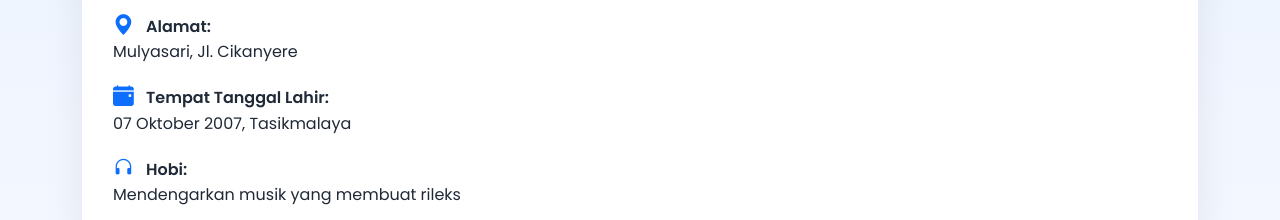
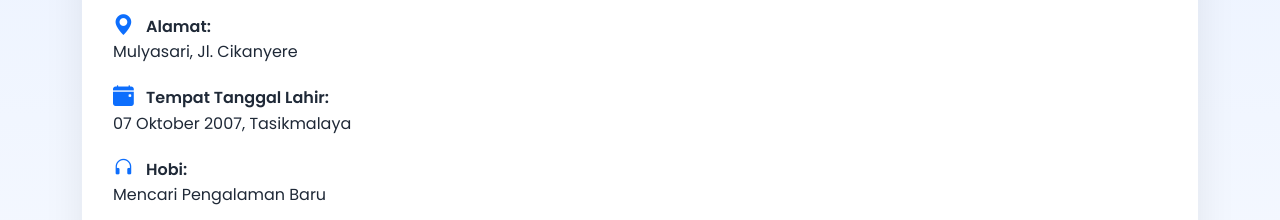
Before and after one commit to filah-syahidah/portofolio-filah, a plain HTML site: page about.html in a window 1280 px wide. Shown: the part 862-1082 px from the top of the page. Drawn offline with nearby package versions, Linux system fonts and the light colour scheme.

Commit message:
Update about

```diff
--- a/about.html
+++ b/about.html
@@ -61,7 +61,7 @@
                 <p><i class="bi bi-person-fill"></i> <strong>Nama Lengkap:</strong><br>Filah Syahidah</p>
                 <p><i class="bi bi-geo-alt-fill"></i> <strong>Alamat:</strong><br>Mulyasari, Jl. Cikanyere</p>
                 <p><i class="bi bi-calendar-event-fill"></i> <strong>Tempat Tanggal Lahir:</strong><br>07 Oktober 2007, Tasikmalaya</p>
-                <p><i class="bi bi-headphones"></i> <strong>Hobi:</strong><br>Mendengarkan musik yang membuat rileks</p>
+                <p><i class="bi bi-headphones"></i> <strong>Hobi:</strong><br>Mencari Pengalaman Baru</p>
                 <p><i class="bi bi-mortarboard-fill"></i> <strong>Asal Sekolah:</strong><br>SMKN 4 Tasikmalaya</p>
             </div>
 
```
